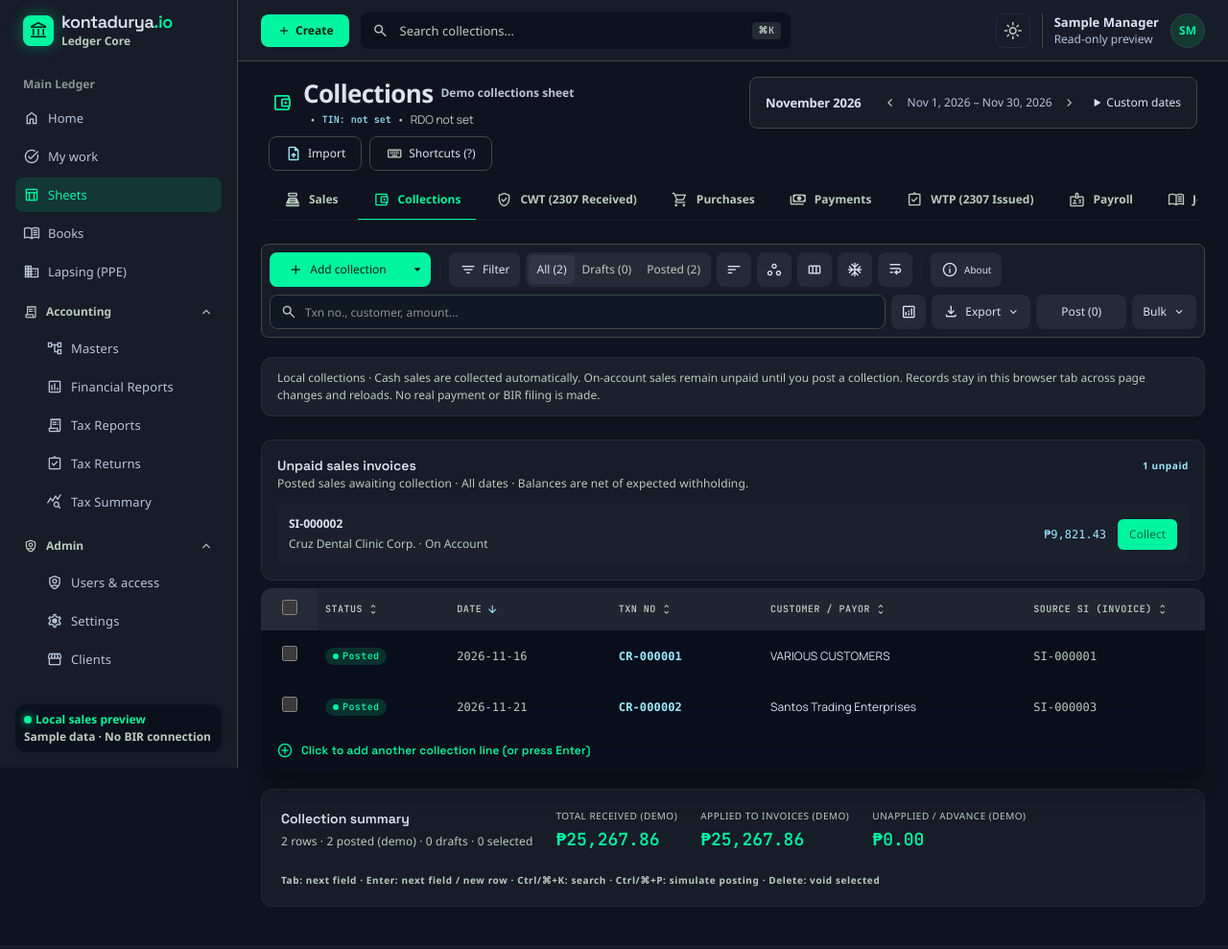
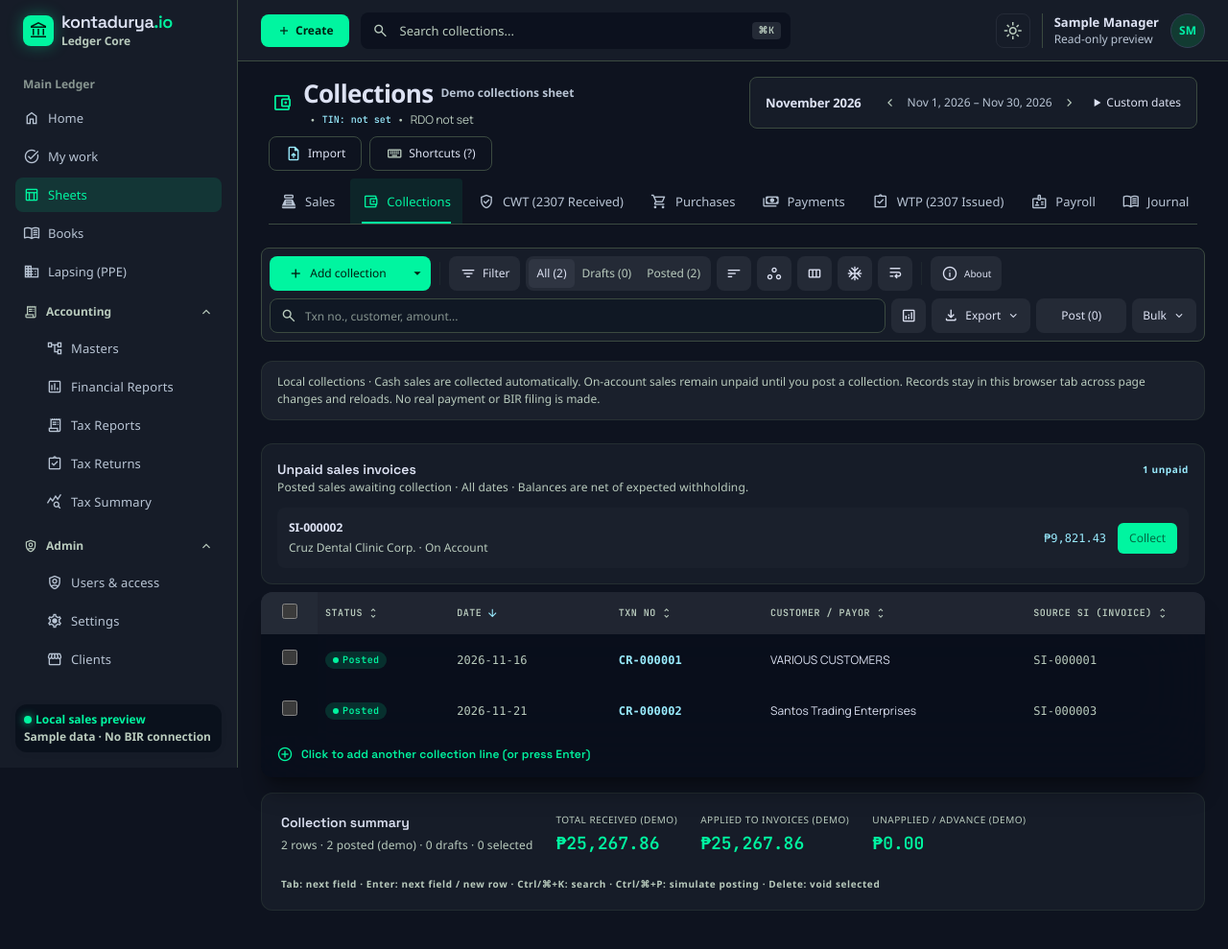
Before and after one commit to uxccseph-eng/tagatuos, a Laravel app: template resources/views/collections.blade.php in a window 1280 px wide. Shown: the whole page at 96% size. Before the commit the page ends 945 px from the top, so only its background shows below. Run offline with Laravel 12, Linux system fonts and the light colour scheme; the template is opened without the code that fills it, so the values that code supplies are empty; some libraries are stand-ins or nearby versions.

Commit message:
Unify sheet tab design and horizontal keyboard navigation

```diff
--- /dev/null
+++ b/public/css/sheet-tabs.css
@@ -0,0 +1,50 @@
+/* Hallmark v2.0.0 | component: sheet navigation | genre: modern-minimal | theme: existing teal/navy | redesign: polish */
+/* Critique: one tab rhythm across transaction sheets and Lapsing; keep labels, routes, counts and native page navigation. */
+/* Navigation states: default, hover, focus, pressed and current. No synthetic loading, error or success states are added to native links. */
+:root {
+    --sheet-tabs-font: var(--workspace-ui-font, var(--desk-font, system-ui));
+    --sheet-tabs-height: 44px;
+    --sheet-tabs-gutter: 32px;
+    --sheet-tabs-wash: color-mix(in srgb, var(--theme-accent) 8%, var(--theme-bg));
+}
+@media screen {
+    body nav.sheet-tabs {
+        display: flex; align-items: stretch; gap: 4px; box-sizing: border-box;
+        width: 100%; min-width: 0; max-width: 100%; min-height: 48px; height: auto;
+        margin: 0; padding: 0; overflow-x: auto; overflow-y: hidden;
+        background: transparent; border: 0; border-bottom: 1px solid var(--theme-line);
+        scrollbar-width: thin; scrollbar-color: var(--theme-line) transparent;
+        scroll-padding-inline: 8px; box-shadow: none;
+    }
+    body nav.sheet-tabs > a {
+        position: relative; display: inline-flex; align-items: center; justify-content: flex-start;
+        flex: 0 0 auto; gap: 8px; box-sizing: border-box; min-height: var(--sheet-tabs-height); height: auto;
+        margin: 0; padding: 12px; border: 0; border-radius: 4px 4px 0 0;
+        background: transparent; color: var(--theme-muted); white-space: nowrap; text-decoration: none;
+        font-family: var(--sheet-tabs-font) !important; font-size: 13px !important;
+        line-height: 20px !important; font-weight: 500 !important; letter-spacing: normal; text-transform: none;
+        box-shadow: none; transition: none;
+    }
+    body nav.sheet-tabs > a::after { content: none; box-shadow: none; }
+    body nav.sheet-tabs > a:hover { color: var(--theme-text); background: var(--theme-soft); }
+    body nav.sheet-tabs > a:active { color: var(--theme-accent); background: var(--sheet-tabs-wash); }
+    body nav.sheet-tabs > a[aria-current="page"] { color: var(--theme-accent); background: var(--sheet-tabs-wash); }
+    body nav.sheet-tabs > a[aria-current="page"]::after {
+        content: ''; position: absolute; inset-inline: 12px; bottom: 0; height: 2px;
+        background: var(--theme-accent); border-radius: 0; box-shadow: none;
+    }
+    body nav.sheet-tabs > a:focus-visible {
+        outline: 2px solid var(--theme-accent); outline-offset: -4px; background: var(--theme-soft);
+    }
+    body nav.sheet-tabs .material-symbols-outlined {
+        display: inline-flex; align-items: center; justify-content: center; flex: 0 0 18px;
+        width: 18px; height: 20px; font-size: 18px; line-height: 20px; color: inherit;
+    }
+    body nav.sheet-tabs .sheet-tab-count { display: none !important; }
+    body .sheet-tab-gutter { min-width: 0; padding-inline: var(--sheet-tabs-gutter); }
+    body nav.sheet-tabs-local { margin-block: 16px; }
+    @media (max-width: 600px) {
+        :root { --sheet-tabs-gutter: 16px; }
+        body nav.sheet-tabs > a { padding-inline: 12px; }
+    }
+}
--- a/public/js/payroll.js
+++ b/public/js/payroll.js
@@ -492,5 +492,4 @@
     window.addEventListener('company-ledger:refreshed', () => { if (window.CompanyLedger) { const working=new Map(records.filter(run=>postedEdits.has(run.id)).map(run=>[run.id,run]));records=window.CompanyLedger.payroll().map(run=>working.get(run.id)||run);if(!postedEdits.size)render(); } });
     document.querySelector('#sales-header button')?.addEventListener('click', () => add());
     render();
-    document.querySelector('.sheet-tabs [aria-current="page"]')?.scrollIntoView({block: 'nearest', inline: 'nearest'});
 })();
--- /dev/null
+++ b/public/js/sheet-tabs.js
@@ -0,0 +1,34 @@
+(() => {
+    'use strict';
+    document.querySelectorAll('[data-sheet-navigation]').forEach(navigation => {
+        const links = () => Array.from(navigation.querySelectorAll('a[href]')).filter(link => !link.hidden && link.getAttribute('aria-disabled') !== 'true');
+        const reveal = link => {
+            if (!link) return;
+            const bounds = navigation.getBoundingClientRect();
+            const target = link.getBoundingClientRect();
+            if (target.right > bounds.right) navigation.scrollLeft += target.right - bounds.right + 8;
+            else if (target.left < bounds.left) navigation.scrollLeft -= bounds.left - target.left + 8;
+        };
+        const revealCurrent = () => reveal(links().includes(document.activeElement) ? document.activeElement : navigation.querySelector('[aria-current="page"]'));
+        navigation.addEventListener('keydown', event => {
+            if (event.altKey || event.ctrlKey || event.metaKey || event.shiftKey) return;
+            const link = event.target.closest('a[href]');
+            const items = links();
+            const index = items.indexOf(link);
+            if (index < 0) return;
+            let next;
+            if (event.key === 'ArrowRight') next = items[Math.min(index + 1, items.length - 1)];
+            else if (event.key === 'ArrowLeft') next = items[Math.max(index - 1, 0)];
+            else if (event.key === 'Home') next = items[0];
+            else if (event.key === 'End') next = items[items.length - 1];
+            else return;
+            event.preventDefault();
+            event.stopPropagation();
+            next.focus({preventScroll: true});
+            reveal(next);
+        });
+        revealCurrent();
+        if (document.fonts?.ready) document.fonts.ready.then(revealCurrent);
+        if (typeof ResizeObserver !== 'undefined') new ResizeObserver(revealCurrent).observe(navigation);
+    });
+})();
--- a/public/js/sheet-toolbar.js
+++ b/public/js/sheet-toolbar.js
@@ -22,13 +22,6 @@
     if(!toolbar)return;
     const sheet=toolbar.dataset.sheetToolbar;
     const main=toolbar.closest('main');
-    const navigation=main.querySelector('.sheet-tabs');
-    const activeTab=navigation?.querySelector('[aria-current="page"]');
-    if(activeTab){
-        const bounds=navigation.getBoundingClientRect(),activeBounds=activeTab.getBoundingClientRect();
-        if(activeBounds.right>bounds.right)navigation.scrollLeft+=activeBounds.right-bounds.right+8;
-        else if(activeBounds.left<bounds.left)navigation.scrollLeft-=bounds.left-activeBounds.left+8;
-    }
     const select=document.getElementById(sheet==='collections'?'collection-status-filter':'sales-status-filter');
     const statusControl=document.getElementById(sheet+'-filter');
     const statusLabel=document.getElementById(sheet+'-filter-label');
--- a/resources/views/collections.blade.php
+++ b/resources/views/collections.blade.php
@@ -8,7 +8,7 @@
 <div class="fixed bottom-10 left-1/3 w-[560px] h-[560px] rounded-full bg-secondary-container/5 blur-[140px] pointer-events-none -z-10"></div>
 <header class="sheet-page-header">@include('sheet-heading', ['sheet' => 'collections'])
 </header>
-@include('sheet-tabs', ['sheet' => 'collections'])
+<div class="sheet-tab-gutter">@include('sheet-tabs', ['sheet' => 'collections'])</div>
 <!-- SECTION 3: SPREADSHEET ACTION TOOLBAR -->
 <div class="w-full px-gutter pt-space-md pb-space-sm">
 @include('sheet-toolbar', ['sheet' => 'collections'])
--- a/resources/views/lapsing.blade.php
+++ b/resources/views/lapsing.blade.php
@@ -5,7 +5,8 @@
 <header class="masters-heading"><div><p class="masters-eyebrow">MONTHLY DEPRECIATION RUN</p><div class="masters-title"><span class="masters-title-icon material-symbols-outlined" aria-hidden="true">domain</span><h1>Lapsing</h1><span class="masters-chip">{{ $company['company_name'] }}</span></div><p>Read from PPE Masters. Review the schedule and post one depreciation run per month.</p></div></header>
 <div class="lapsing-period"><div class="sheet-period" role="group" aria-label="Working period"><div class="sheet-period-label"><span>Working Period</span><strong></strong></div><div class="sheet-period-controls"><button type="button" aria-label="Previous month"><span class="material-symbols-outlined" aria-hidden="true">chevron_left</span></button><span class="sheet-period-range"></span><button type="button" aria-label="Next month"><span class="material-symbols-outlined" aria-hidden="true">chevron_right</span></button><label class="lapsing-month-picker">Month<input type="month" id="lapsing-month" aria-label="Working month" min="1900-01" max="2199-12" required></label></div></div></div>
 
-<nav class="sheet-tabs" aria-label="Lapsing navigation">@foreach(['run' => ['Run','lapsing'], 'attention' => ['Needs attention','lapsing.attention']] as $key => [$label,$route])<a href="{{ route($route) }}" @if($page === $key) aria-current="page" @endif>{{ $label }}@if($key === 'attention')<span id="attention-count" class="sheet-tab-count">0</span>@endif</a>@endforeach</nav>
+@include('sheet-tab-assets')
+<nav class="sheet-tabs sheet-tabs-local" aria-label="Lapsing navigation" data-sheet-navigation>@foreach(['run' => ['Run','lapsing'], 'attention' => ['Needs attention','lapsing.attention']] as $key => [$label,$route])<a href="{{ route($route) }}" @if($page === $key) aria-current="page" @endif>{{ $label }}@if($key === 'attention')<span id="attention-count" class="sheet-tab-count" aria-hidden="true">0</span>@endif</a>@endforeach</nav>
 <div class="masters-toolbar"><div><strong id="run-month"></strong> <span id="run-status" class="masters-chip">Loading…</span></div><div class="masters-toolbar-actions"><a href="{{ route('masters.ppe') }}" class="ppe-master-link">Open PPE Masters</a><button type="button" id="run-refresh">Refresh</button><button type="button" id="run-export">Export</button>@if($page === 'run')<button type="button" id="run-post" class="masters-primary" disabled><span class="material-symbols-outlined" aria-hidden="true">done_all</span>Post run</button>@endif</div></div>
 <p id="run-message" role="status" aria-live="polite" class="registry-status"></p>
 @if($page === 'run')
--- /dev/null
+++ b/resources/views/sheet-tab-assets.blade.php
@@ -0,0 +1,4 @@
+@once
+<link rel="stylesheet" href="{{ asset('css/sheet-tabs.css') }}?v={{ filemtime(public_path('css/sheet-tabs.css')) }}">
+<script src="{{ asset('js/sheet-tabs.js') }}?v={{ filemtime(public_path('js/sheet-tabs.js')) }}" defer></script>
+@endonce
--- a/resources/views/sheet-tabs.blade.php
+++ b/resources/views/sheet-tabs.blade.php
@@ -1,3 +1,4 @@
+@include('sheet-tab-assets')
 @php
     $sheetTabs = [
         'sales' => ['Sales', 'point_of_sale'],
@@ -10,10 +11,10 @@
         'journal' => ['Journal', 'menu_book'],
     ];
 @endphp
-<nav class="sheet-tabs" aria-label="Sheet navigation">
+<nav class="sheet-tabs" aria-label="Sheet navigation" data-sheet-navigation data-sheet="{{ $sheet }}">
     @foreach($sheetTabs as $tab => [$label, $icon])
         @continue(in_array($tab, ['cwt', 'wtp', 'payroll']) && !($company['sheet_settings'][$tab] ?? true))
-        <a href="{{ route('sheets.'.$tab) }}" @if($sheet === $tab) aria-current="page" @endif><span class="material-symbols-outlined" aria-hidden="true">{{ $icon }}</span><span>{{ $label }}</span>@if($sheet === $tab && $tab !== 'cwt')<span class="sheet-tab-count" @if($tab === 'sales') data-tab-count @elseif($tab === 'collections') data-collection-tab-count @else id="{{ $tab }}-tab-count" @endif>0</span>@endif</a>
+        <a href="{{ route('sheets.'.$tab) }}" @if($sheet === $tab) aria-current="page" @endif><span class="material-symbols-outlined" aria-hidden="true">{{ $icon }}</span><span>{{ $label }}</span>@if($sheet === $tab && $tab !== 'cwt')<span class="sheet-tab-count" aria-hidden="true" @if($tab === 'sales') data-tab-count @elseif($tab === 'collections') data-collection-tab-count @else id="{{ $tab }}-tab-count" @endif>0</span>@endif</a>
     @endforeach
     @if($company['sheet_settings']['ppe'] ?? true)<a href="{{ route('lapsing') }}" @if($sheet === 'lapsing') aria-current="page" @endif><span class="material-symbols-outlined" aria-hidden="true">domain</span><span>Lapsing (PPE)</span></a>@endif
 
```
Also changed, not shown: tests/Feature/SheetNavigationTest.php (added, +82 -0 lines), tests/Unit/sheet-tabs.test.cjs (added, +88 -0 lines).
